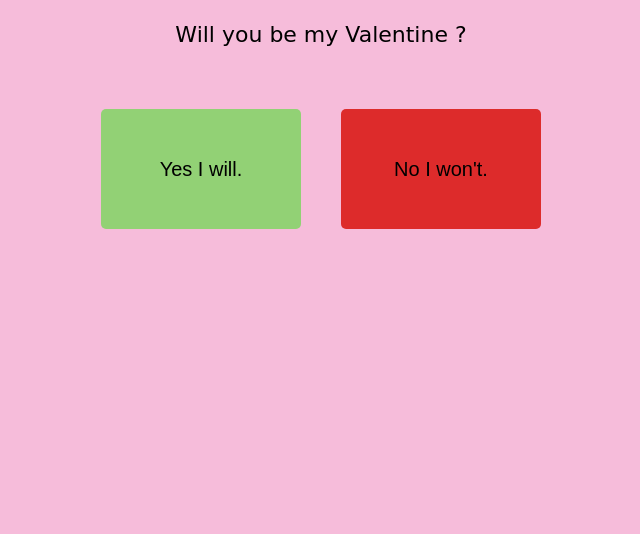
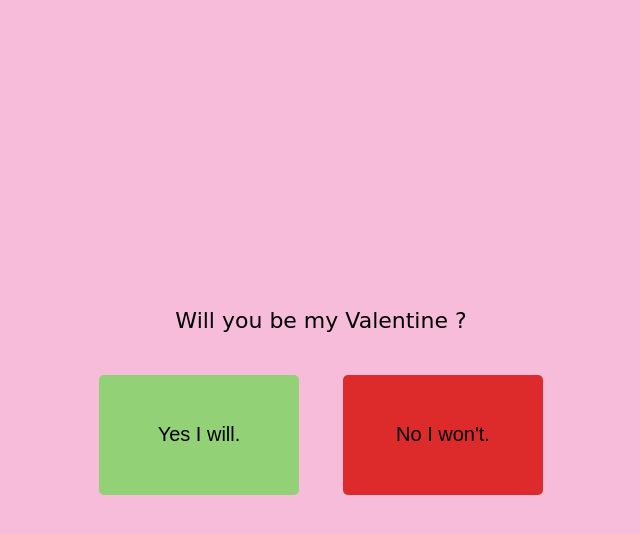
Before and after one commit to TAMINE-CYRIL/Valentine-Day, a website: page index.html in a window 1280 px wide. Shown: the whole page, without its empty margins (319-959 px from the left). Drawn offline with Linux system fonts and the light colour scheme.

Commit message:
Probablement la dernière version du site, avec cette fois le nouveau texte qui réapparaît en haut du site (avec JS).

```diff
--- a/css/style.css
+++ b/css/style.css
@@ -2,6 +2,8 @@ body{
     background-color: #f6bcda;
     padding: 0;
     margin: 0;
+    top: 50%;
+
 
 }
 
@@ -24,11 +26,17 @@ p{
     }
 }
 
+.container{
+    display: flex;
+    justify-content: center;
+    align-items: center;
+    flex-direction: column;
+    height: 100vh;
+}
+
 .button{
     text-align: center;
     padding: 20px;
-    display: flex;
-    justify-content: center;
 }
 
 button{
@@ -55,6 +63,8 @@ button{
 .yes{
     background-color: #92d175;
 }
+
+
 
 
 .no {
--- a/index.html
+++ b/index.html
@@ -15,12 +15,12 @@
     <link rel="stylesheet" href="css/style.css">
 </head>
 <body>
-
+<section class="container">
 <p class="love">Will you be my Valentine ?</p>
-<section class="button">
-
+<section class="button-container">
     <button class="yes" onclick="yes()">Yes I will.</button>
 <button class="no">No I won't.</button>
+</section>
 </section>
 <script src="js/script.js"></script>
 </body>
--- a/js/script.js
+++ b/js/script.js
@@ -1,6 +1,6 @@
 const audio = new Audio("media/chill.mp3");
 const yippie = new Audio("media/yippie.mp3");
-
+audio.loop = true;
 
 /**
  * Fonction créant les coeurs et les implémente dans le corps du site
@@ -54,7 +54,9 @@ function yes() {
     buttonNo.style.display = "none";
     buttonYes.style.display = "none";
     text.textContent = "Let me give you a hug ️! ❤️";
-    text.style.display = "block";
+    text.style.position = "absolute";
+    text.style.top = "10px";
+    text.style.textAlign = "center";
     yippie.play();
     createGif();
     audio.play();
```
